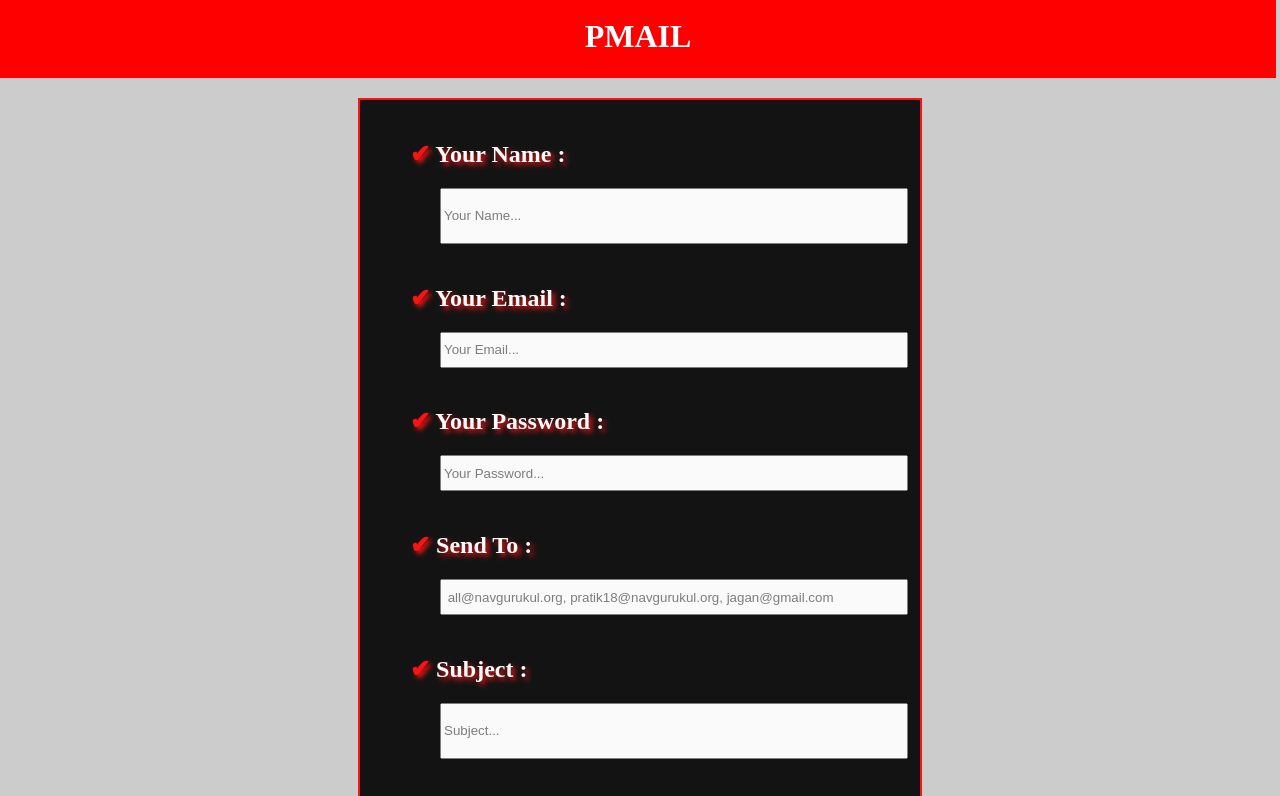
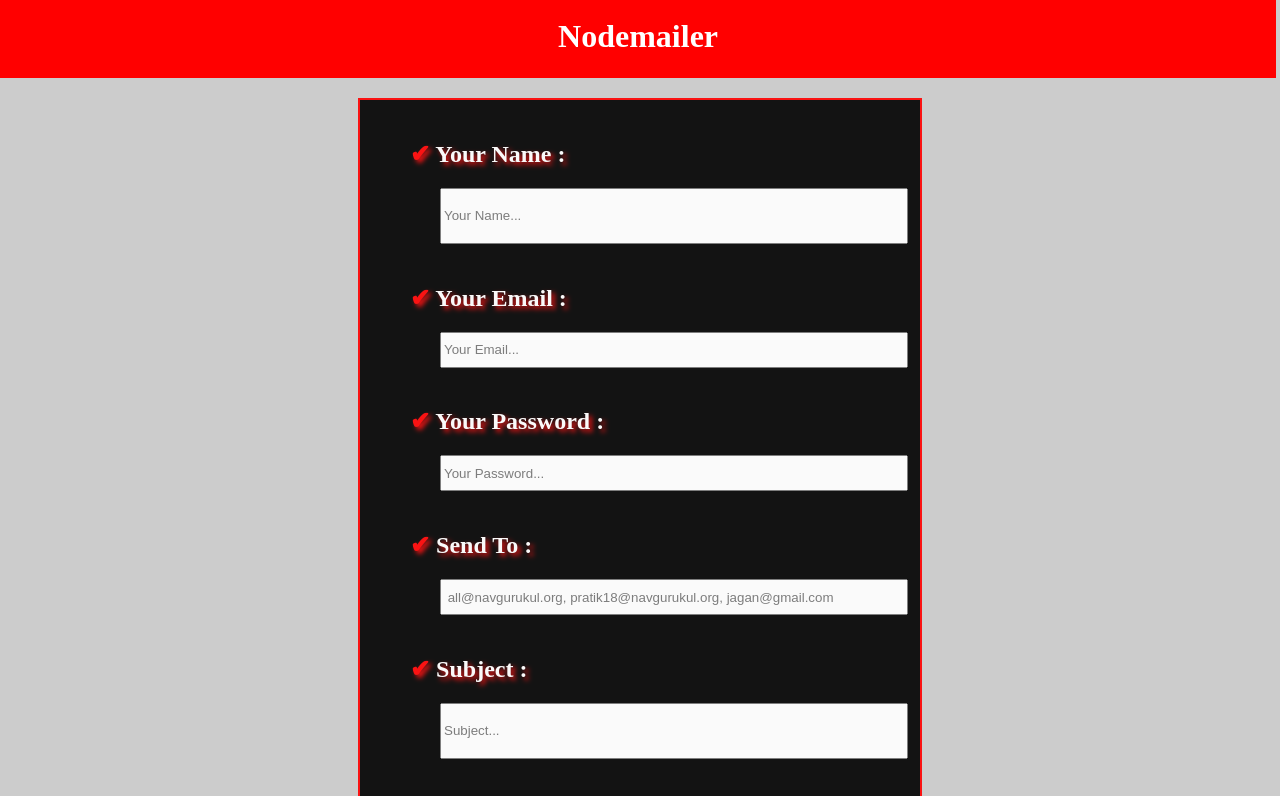
Before and after one commit to jagannath-swarnkar/web-applications, a website: page Nodemailer/views/index.html in a window 1280 px wide. Shown: the top 796 px of the page. Drawn offline with Linux system fonts and the light colour scheme.

Commit message:
https://my-gmail.glitch.me/login

```diff
--- a/Nodemailer/views/index.html
+++ b/Nodemailer/views/index.html
@@ -119,7 +119,7 @@
 </head>
 <body bgcolor="#cccccc">
 <div class="header">
-	<h1>PMAIL</h1>
+	<h1>Nodemailer</h1>
 </div>
 <div>
 <form class="table" action="mail" method="POST">
```
